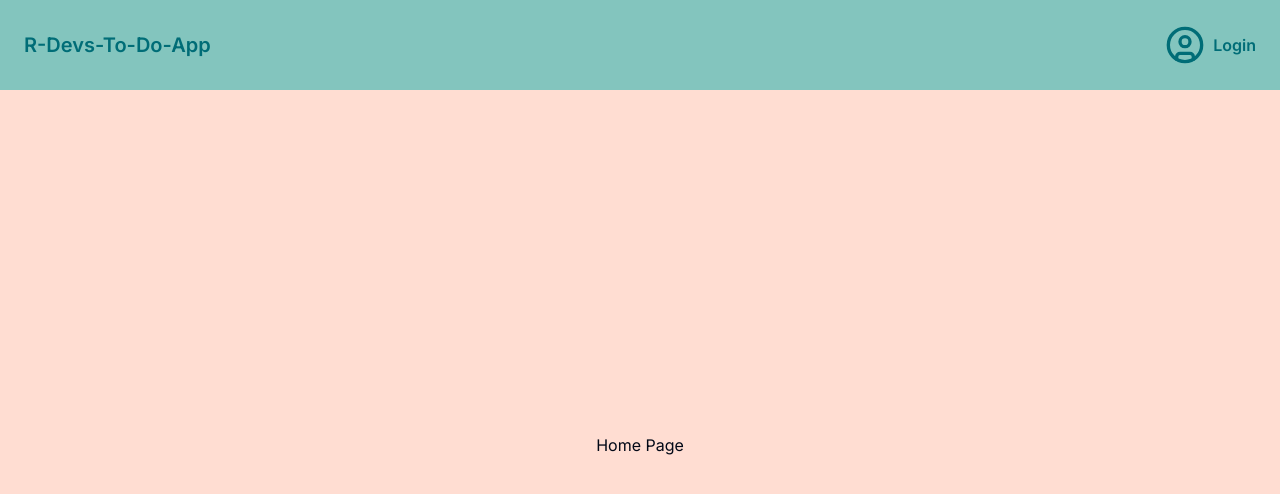
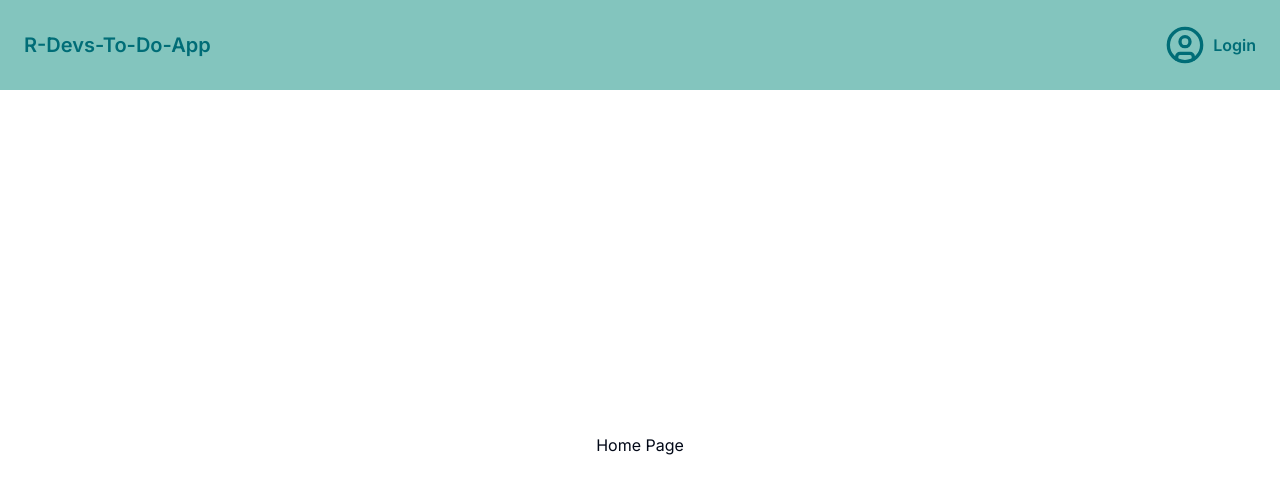
Before and after one commit to solonkonora/To-Do, a Next.js app in the folder front-end/: page / in a window 1280 px wide. Shown: the top 494 px of the page. Built offline with nearby package versions, Linux system fonts and the light colour scheme; no server answers.

Commit message:
change tetiary color code value from cream to white

```diff
--- a/front-end/tailwind.config.ts
+++ b/front-end/tailwind.config.ts
@@ -21,7 +21,7 @@ const config = {
       colors: {
         "secondary-color": '#83C5BE',
         "primary-color": "#006D77",
-        "tertiary-color": "#ffddd2",
+        "tertiary-color": "#fff",
         border: "hsl(var(--border))",
         input: "hsl(var(--input))",
         ring: "hsl(var(--ring))",
```
